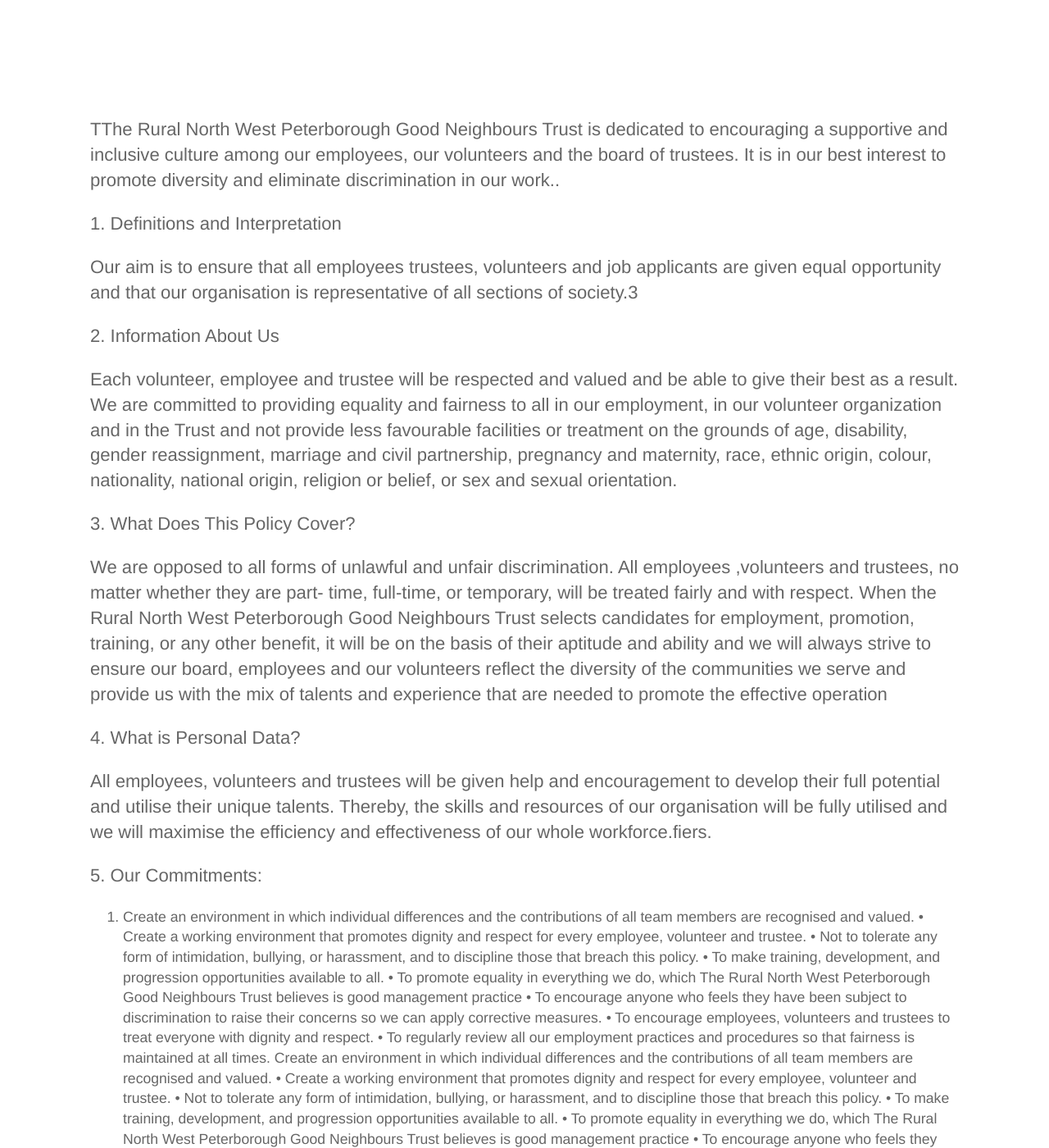
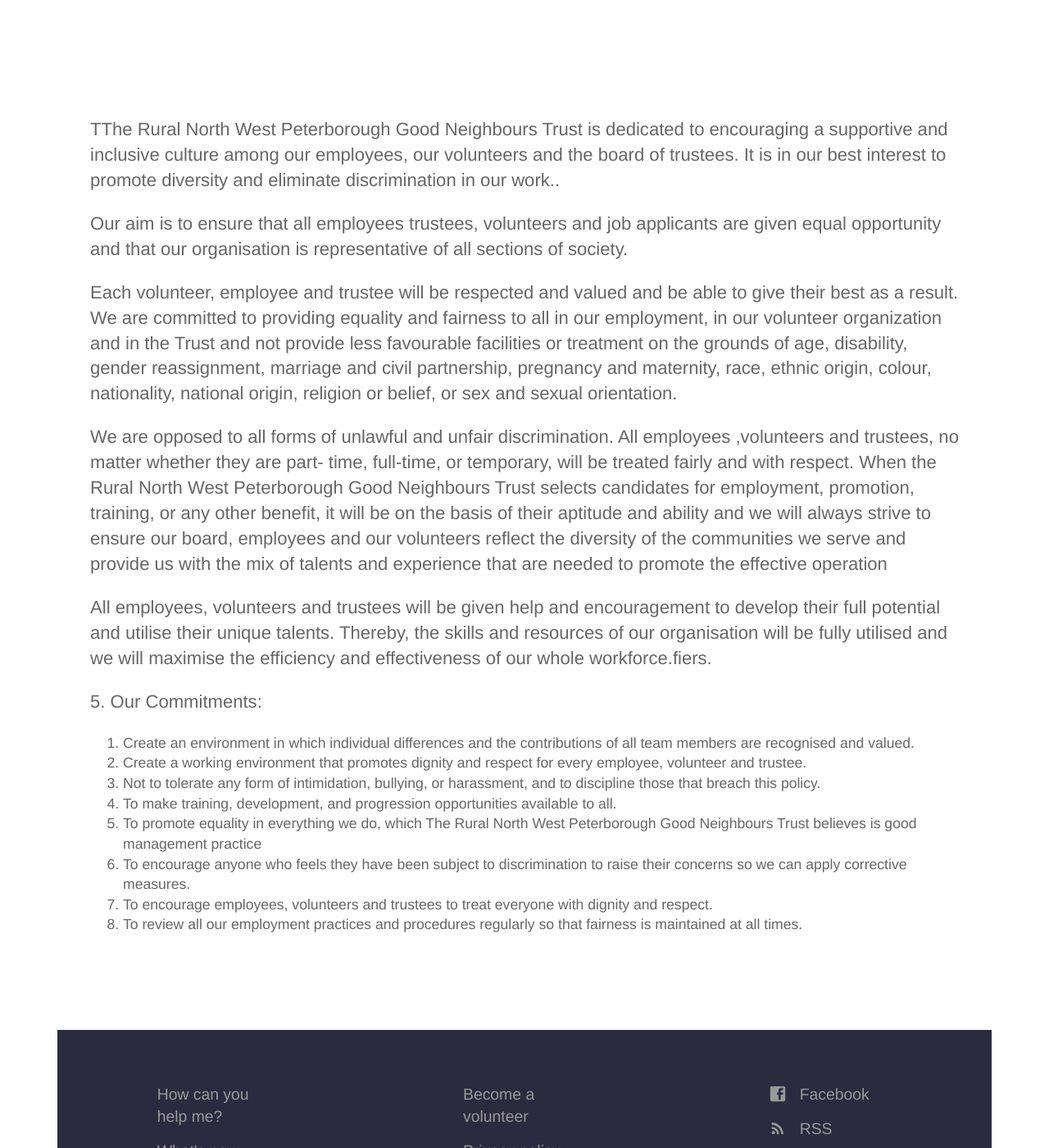
Before and after one commit to chriswilde1946/goodneighboursrp.org.uk, a Jekyll site: the page built from equality.html, in a window 1280 px wide and 1400 px high, scrolled down 261 px. Shown: the whole window at 82% size. Built offline with Jekyll 4.4.1, drawn with Linux system fonts in a browser that asks for light colours; some of the changed text lies outside the part shown.

Commit message:
edit equality

```diff
--- a/about.html
+++ b/about.html
@@ -16,10 +16,8 @@
 				 </p>
 			</div>
 			<div class="image">
-				<img src="{{ site.baseurl }}/images/volunteer.png" alt="Screenshot" class="screenshot editable" />
+				<img src="{{ site.baseurl }}/images/Volunteers.png" alt="Screenshot" class="screenshot editable" />
 			</div>
 		</div>
 	</section>
-
-	<
 </div>
--- a/equality.html
+++ b/equality.html
@@ -11,14 +11,13 @@
 interest to promote diversity and eliminate discrimination in our work..
 
 				 </p>
-				 <p>
-				 1. Definitions and Interpretation</p>
+
 
 				 <p>Our aim is to ensure that all employees trustees, volunteers and job
 applicants are given equal opportunity and that our organisation is
-representative of all sections of society.3</p>
+representative of all sections of society.</p>
 
-			 	<p> 2. Information About Us</p>
+
 
 <p>Each volunteer, employee and trustee will be respected and valued and
 be able to give their best as a result. We are committed to providing
@@ -29,7 +28,7 @@
 origin, colour, nationality, national origin, religion or belief, or sex and
 sexual orientation.</p>
 
-				<p>3. What Does This Policy Cover?</p>
+
 
 <p>We are opposed to all forms of unlawful and unfair discrimination. All
 employees ,volunteers and trustees, no matter whether they are part-
@@ -41,7 +40,7 @@
 of the communities we serve and provide us with the mix of talents and
 experience that are needed to promote the effective operation</p>
 
-				<p>4. What is Personal Data?</p>
+
 
 <p>All employees, volunteers and trustees will be given help and
 encouragement to develop their full potential and utilise their unique
@@ -53,42 +52,22 @@
 
 <p><ol><li>Create an environment in which individual differences and the
 contributions of all team members are recognised and valued.
-• Create a working environment that promotes dignity and respect
+<li>Create a working environment that promotes dignity and respect
 for every employee, volunteer and trustee.
 
-• Not to tolerate any form of intimidation, bullying, or harassment,
+<li>Not to tolerate any form of intimidation, bullying, or harassment,
 and to discipline those that breach this policy.
-• To make training, development, and progression opportunities
+<li>To make training, development, and progression opportunities
 available to all.
-• To promote equality in everything we do, which The Rural North
+<li>To promote equality in everything we do, which The Rural North
 West Peterborough Good Neighbours Trust believes is good
 management practice
-• To encourage anyone who feels they have been subject to
+<li> To encourage anyone who feels they have been subject to
 discrimination to raise their concerns so we can apply corrective
 measures.
-• To encourage employees, volunteers and trustees to treat
+<li> To encourage employees, volunteers and trustees to treat
 everyone with dignity and respect.
-• To regularly review all our employment practices and procedures
-so that fairness is maintained at all times.
+<li> To review all our employment practices and procedures regularly
+so that fairness is maintained at all times.</li></li></ol>
 
-
-
-Create an environment in which individual differences and the
-contributions of all team members are recognised and valued.
-• Create a working environment that promotes dignity and respect
-for every employee, volunteer and trustee.
-
-• Not to tolerate any form of intimidation, bullying, or harassment,
-and to discipline those that breach this policy.
-• To make training, development, and progression opportunities
-available to all.
-• To promote equality in everything we do, which The Rural North
-West Peterborough Good Neighbours Trust believes is good
-management practice
-• To encourage anyone who feels they have been subject to
-discrimination to raise their concerns so we can apply corrective
-measures.
-• To encourage employees, volunteers and trustees to treat
-everyone with dignity and respect.
-• To regularly review all our employment practices and procedures
-so that fairness is maintained at all times.
+</div>
```
Also changed, not shown: images/telephone free.jpg (added).
